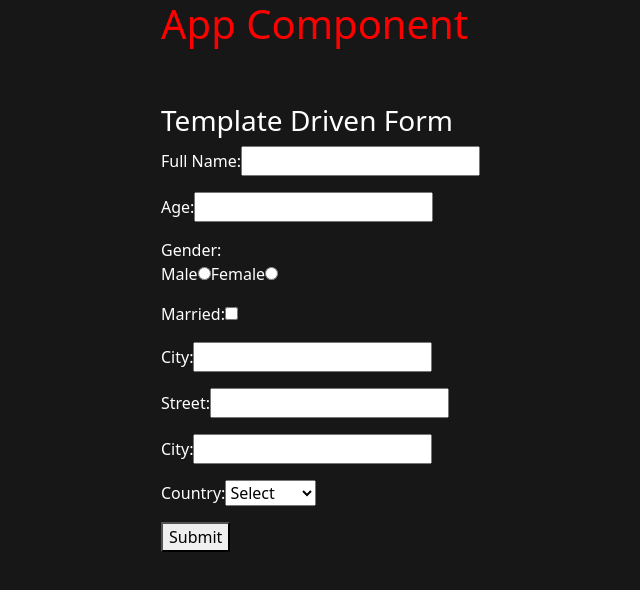
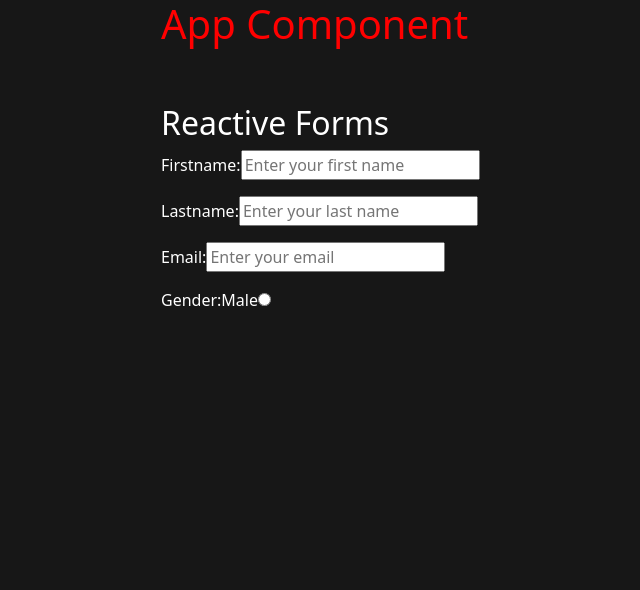
Before and after one commit to Thrisith/firstAngular, an Angular app: page / in a window 1280 px wide. Shown: the top 590 px of the page, without its empty margins (229-869 px from the left). Built offline with nearby package versions, Linux system fonts and the light colour scheme.

Commit message:
Last Commit

```diff
--- a/src/app/app.component.html
+++ b/src/app/app.component.html
@@ -9,4 +9,5 @@
 <!-- /<app-heading *ngIf="heading" [inputValuePass]="items"></app-heading> -->
 
 <br/><br/>
-<app-template-driven-form></app-template-driven-form>
+<!-- <app-template-driven-form></app-template-driven-form> -->
+ <app-reactive-form></app-reactive-form>
--- /dev/null
+++ b/src/app/reactive-form/reactive-form.component.html
@@ -0,0 +1,20 @@
+<h2>Reactive Forms</h2>
+<form>
+    <p>
+        <label for="firstname">Firstname:</label>
+        <input type="text" placeholder="Enter your first name" name="firstname" />
+    </p>
+    <p>
+        <label for="lastname">Lastname:</label>
+        <input type="text" placeholder="Enter your last name" name="lastname" />
+    </p>
+    <p>
+        <label for="email">Email:</label>
+        <input type="email" placeholder="Enter your email" name="email" />
+    </p>
+    <p>
+        <label for="gender">Gender:</label>
+        <label for="male">Male</label>
+        <input type="radio" name="male"/>
+    </p>
+</form>
--- /dev/null
+++ b/src/app/reactive-form/reactive-form.component.ts
@@ -0,0 +1,20 @@
+import { Component } from '@angular/core';
+import { FormControl, FormGroup } from '@angular/forms';
+import { first } from 'rxjs';
+
+@Component({
+  selector: 'app-reactive-form',
+  standalone: false,
+  templateUrl: './reactive-form.component.html',
+  styleUrl: './reactive-form.component.css'
+})
+export class ReactiveFormComponent {
+  contact = new FormGroup({
+    firstName: new FormControl(),
+    lastName: new FormControl(),
+    email: new FormControl(),
+    gender: new FormControl(),
+    isMarried: new FormControl(),
+    country: new FormControl(),
+  });
+}
```
Also changed, not shown: src/app/app.module.ts (+6 -3 lines), src/app/reactive-form/reactive-form.component.css (added), 1 other file (tests, documents, lock files or other folders).
